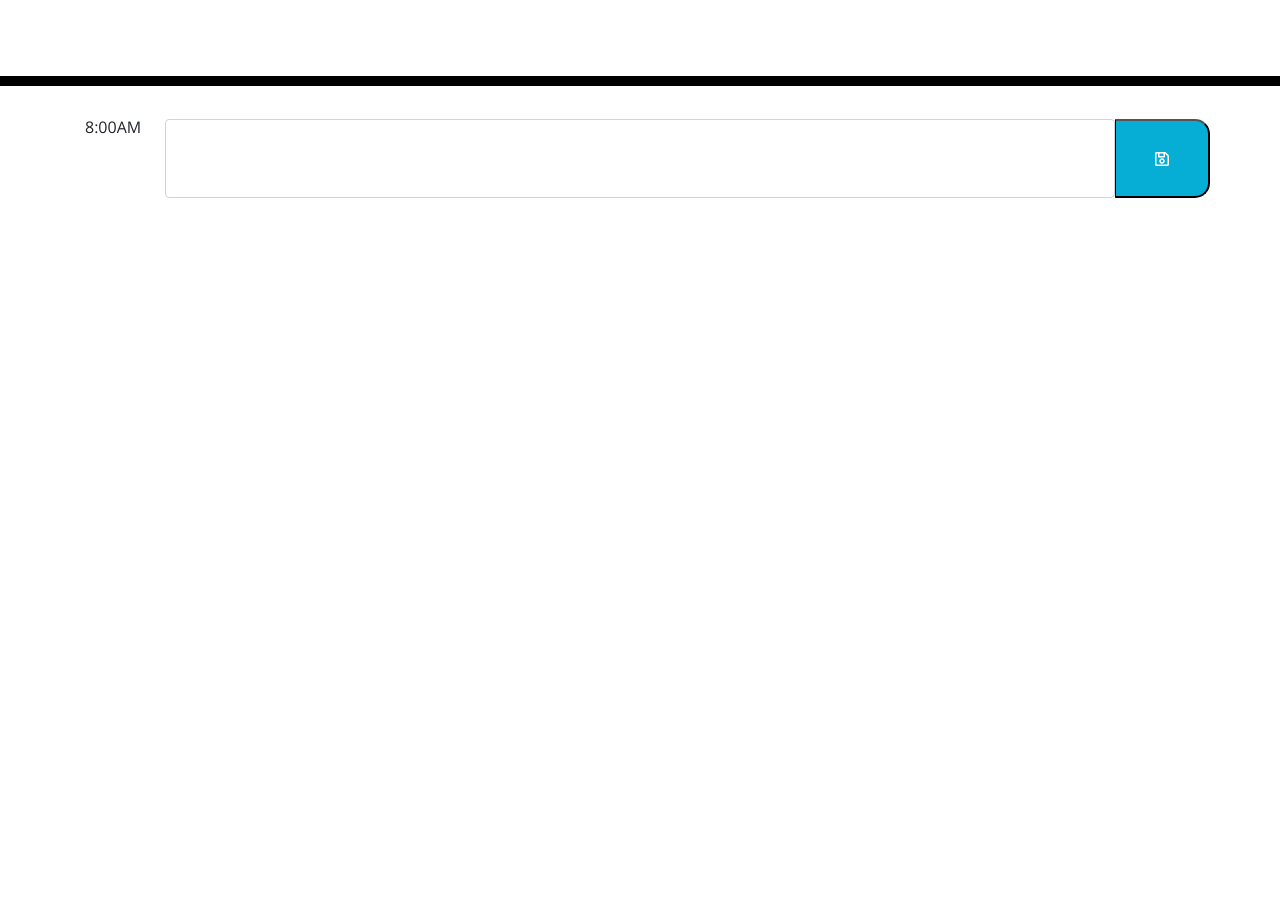
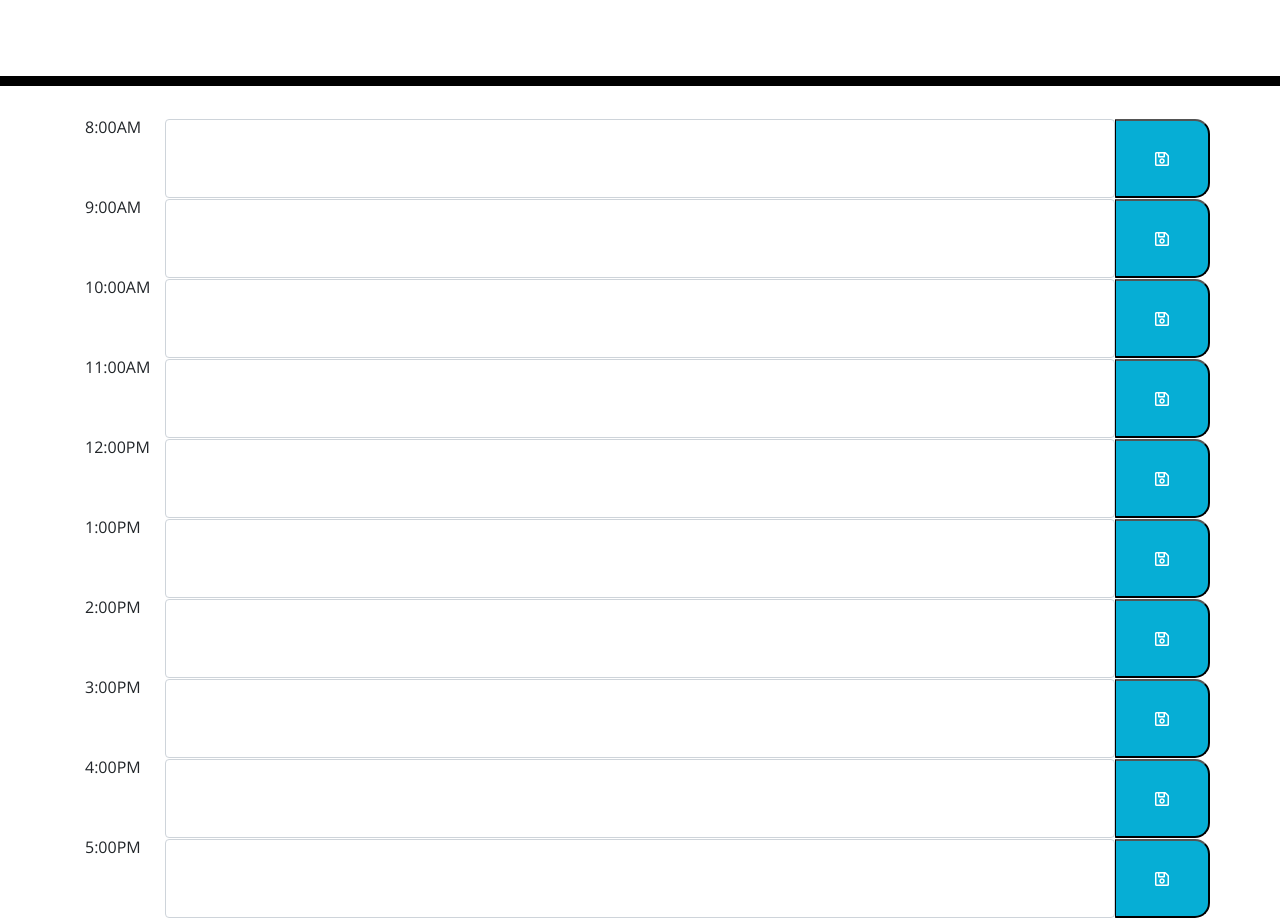
Before and after one commit to christopherm970/Work-Day-Scheduler, a plain HTML site: page index.html in a window 1280 px wide. Shown: the part 182-1100 px from the top of the page. Before the commit the page ends 800 px from the top, so only its background shows below. Drawn offline with nearby package versions, Linux system fonts and the light colour scheme.

Commit message:
Added all rows

```diff
--- a/index.html
+++ b/index.html
@@ -36,6 +36,60 @@
        <button class='col-1 saveBtn'><i class='far fa-save'></i></button>
       </div>
 
+      <div class='row'>
+        <div class ='col-1'>9:00AM</div>
+        <textarea class='form-control description col-10'></textarea>
+        <button class='col-1 saveBtn'><i class='far fa-save'></i></button>
+      </div>
+
+      <div class='row'>
+        <div class ='col-1'>10:00AM</div>
+        <textarea class='form-control description col-10'></textarea>
+        <button class='col-1 saveBtn'><i class='far fa-save'></i></button>
+      </div>
+
+      <div class='row'>
+        <div class ='col-1'>11:00AM</div>
+        <textarea class='form-control description col-10'></textarea>
+        <button class='col-1 saveBtn'><i class='far fa-save'></i></button>
+      </div>
+
+      <div class='row'>
+        <div class ='col-1'>12:00PM</div>
+        <textarea class='form-control description col-10'></textarea>
+        <button class='col-1 saveBtn'><i class='far fa-save'></i></button>
+      </div>
+
+      <div class='row'>
+        <div class ='col-1'>1:00PM</div>
+        <textarea class='form-control description col-10'></textarea>
+        <button class='col-1 saveBtn'><i class='far fa-save'></i></button>
+      </div>
+
+      <div class='row'>
+        <div class ='col-1'>2:00PM</div>
+        <textarea class='form-control description col-10'></textarea>
+        <button class='col-1 saveBtn'><i class='far fa-save'></i></button>
+      </div>
+
+      <div class='row'>
+        <div class ='col-1'>3:00PM</div>
+        <textarea class='form-control description col-10'></textarea>
+        <button class='col-1 saveBtn'><i class='far fa-save'></i></button>
+      </div>
+
+      <div class='row'>
+        <div class ='col-1'>4:00PM</div>
+        <textarea class='form-control description col-10'></textarea>
+        <button class='col-1 saveBtn'><i class='far fa-save'></i></button>
+      </div>
+
+      <div class='row'>
+        <div class ='col-1'>5:00PM</div>
+        <textarea class='form-control description col-10'></textarea>
+        <button class='col-1 saveBtn'><i class='far fa-save'></i></button>
+      </div>
+
     </div>
 
     <script src="https://code.jquery.com/jquery-3.4.1.min.js"></script>
```
